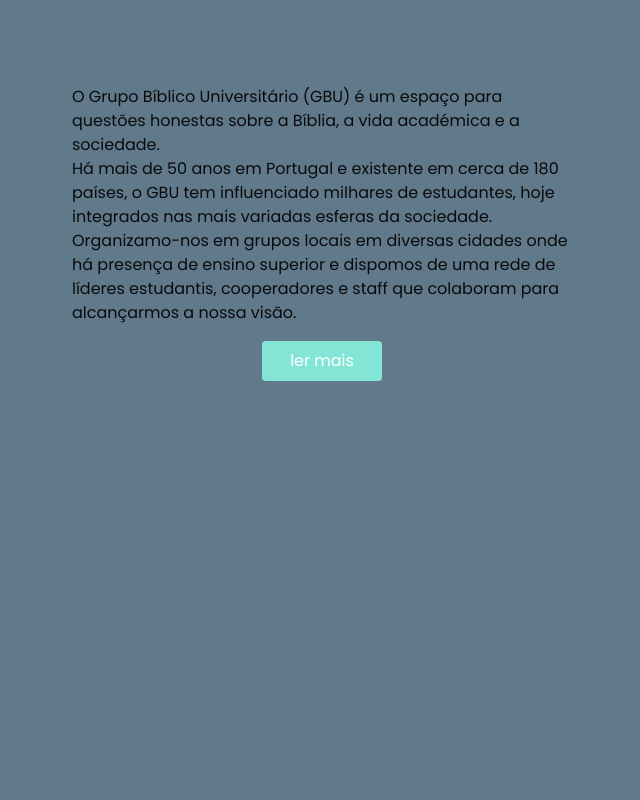
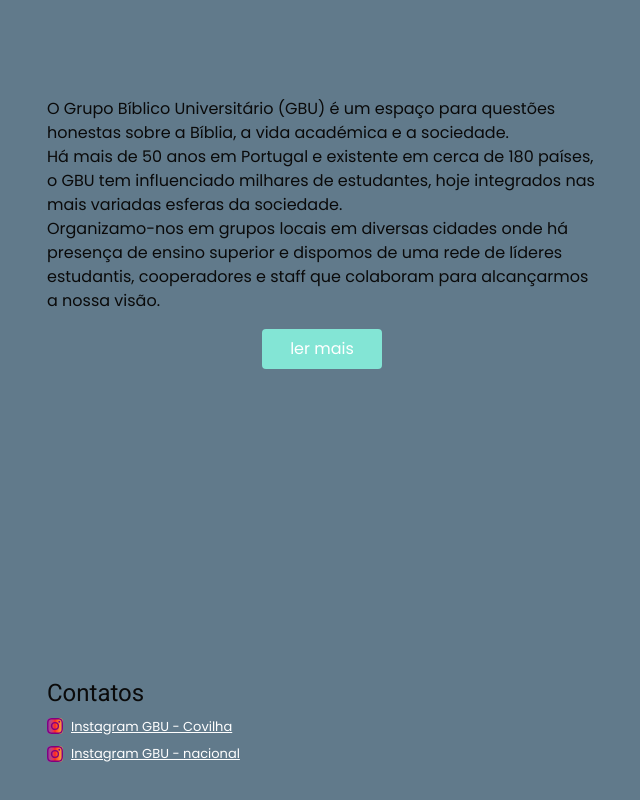
Before and after one commit to Juliano-Gomes/gbu-covilha-website, a Next.js app: page /sobre in a window 1280 px wide. Shown: the part 212-1012 px from the top of the page, without its empty margins (318-958 px from the left). Before the commit the page ends 800 px from the top, so only its background shows below. Built offline with nearby package versions, Linux system fonts and the light colour scheme.

Commit message:
ui edition

```diff
--- a/app/(landing)/page.tsx
+++ b/app/(landing)/page.tsx
@@ -5,7 +5,7 @@
 export default async function HomePage(){
     return(
         <section className="pt-[90px] w-full flex items-center ">
-            <section className="h-[100vh] md:flex-row md:items-start md:justify-center flex flex-col items-center justify-start w-full p-4 gap-4">
+            <section className="min-h-[100vh] md:flex-row md:items-start md:justify-center flex flex-col items-center justify-start w-full p-4 gap-4">
                 <PhotoCard/>
                 <section className="p-2 flex flex-col w-[90%] gap-3 sm:w-[500px] md:w-[550px]">
                     <h1 className="font-mono  text-2xl text-[#fff069]">GBU Covilha</h1>
@@ -14,18 +14,19 @@
                             O Grupo Bíblico Universitário tem na sua génese a iniciativa estudantil, sendo portanto um movimento feito de estudantes para estudantes. São os estudantes que assumem os principais papéis de liderança nos vários grupos locais distribuídos pelo país.
                         </p>
 
-                        <div className="flex flex-col gap-3">
+                        <div className="flex flex-col gap-5">
                             <h1 className="items-center text-[13px] flex gap-2 font-mono text-[#fff069]">
                                 <MapPin size={19} />
                                 <span>
                                  Bibioteca central da Ubi | Todas as quintas-feiras as 19h
                                 </span>
                             </h1>
-
-                            <p className="font-mono">
-                                és meu convidado para a proxima reunia da GBU COVILHA
-                            </p>
-
+                            <div className="flex rounded p-4 bg-[#fff069] flex-col sm:flex-row gap-3 items-center justify-center">
+                                <svg fill="#000000" className="w-[46px] font-bold h-[46px] " width="146px" height="146px" viewBox="-844.8 -844.8 3609.60 3609.60" xmlns="http://www.w3.org/2000/svg" stroke="#000000"><g id="SVGRepo_bgCarrier" strokeWidth="0"></g><g id="SVGRepo_tracerCarrier" strokeLinecap="round" strokeLinejoin="round"></g><g id="SVGRepo_iconCarrier"> <path d="M338.79-.011v527.66L-.034 821.298V1919.99h1920V821.297l-338.71-293.647V-.011H338.79Zm112.94 1203.953V112.93h1016.471v1091.012l-189.289 151.34H641.02l-189.29-151.34Zm1129.526-526.87 225.882 195.726v60.085l-225.882 180.706V677.07ZM112.907 932.881v-60.084L338.79 677.071v436.518L112.907 932.883Zm1694.23 144.678v623.323l-238.08-301.553-88.658 70.023 266.654 337.695H172.88l266.767-337.695-88.659-70.023-238.08 301.553V1077.56l488.47 390.777h717.29l488.47-390.777Zm-790.666-795.207v282.353h282.353v112.941H1016.47V960H903.529V677.647H621.176V564.706H903.53V282.353h112.942Z" fillRule="evenodd"></path> </g></svg>
+                                <p className="font-mono decoration-[3px] decoration-[#ff9385] underline text-[#000] font-bold flex items-center justify-center">
+                                    És nosso convidado para a proxima reunia da GBU COVILHA
+                                </p>
+                            </div>
                         </div>
                     </div>
                 </section>
--- a/app/(landing)/sobre/page.tsx
+++ b/app/(landing)/sobre/page.tsx
@@ -3,7 +3,7 @@
 export default async function AboutPage(){
     return(
         <section className="pt-[90px]  h-[100vh] w-[100vw] flex flex-col items-center gap-4 justify-center">
-            <section className="flex items-center justify-center md:w-[500px] font-mono w-[450px]">
+            <section className="flex items-center justify-center font-mono w-[90%]  sm:w-[500px] md:w-[550px]">
                 <p>
                     O Grupo Bíblico Universitário (GBU) é um espaço para questões honestas sobre a Bíblia, a vida académica e a sociedade.
                     <br />
--- a/app/layout.tsx
+++ b/app/layout.tsx
@@ -2,6 +2,7 @@
 import { Roboto , Poppins} from "next/font/google";
 import "./globals.css";
 import { Header } from "@/components/header-component";
+import { FooterComponent } from "@/components/footer-componet";
 
 const RobotoFont = Roboto({
   variable: "--font-roboto",
@@ -24,12 +25,13 @@
   return (
     <html lang="pt-br">
       <body
-        className={`${RobotoFont.variable} ${PoppinsFont.variable} bg-[#617a8b] w-screen antialiased`}
+        className={`${RobotoFont.variable} ${PoppinsFont.variable} gap-3 bg-[#617a8b] w-screen flex flex-col antialiased`}
       >
         <Header/>
         <main>
           {children}
         </main>
+        <FooterComponent/>
       </body>
     </html>
   );
--- /dev/null
+++ b/components/footer-componet.tsx
@@ -0,0 +1,28 @@
+import Link from "next/link"
+import { BsInstagram } from "react-icons/bs"
+
+export const FooterComponent = ()=>{
+    return(
+        <section className="w-screen flex items-center justify-center gap-4 p-3 min-h-[30vh]">
+            <div className="flex flex-col gap-2 w-[90%] sm:w-[500px] md:w-[550px]">
+                <h1 className="text-2xl font-sans">Contatos</h1>
+                <div className="flex flex-col gap-2">
+                    <Link href={"https://www.instagram.com/gbucovilha/"} className="font-mono flex text-white  underline decoration-white  gap-2 items-center font-medium">
+                        <div className="rounded bg-gradient-to-r from-[#833ab4] via-[#fd1d1d] to-[#fcb045]">
+                            <BsInstagram color="purple"/>
+                        </div>
+                        <span className="text-[13px]">Instagram GBU - Covilha</span>
+                    </Link>
+                    <Link href={"https://www.instagram.com/gbuportugal/"} className="font-mono flex text-white underline decoration-[#fff]  gap-2 items-center font-medium">
+                        <div className="rounded bg-gradient-to-r from-[#833ab4] via-[#fd1d1d] to-[#fcb045]">
+                            <BsInstagram color="purple"/>
+                        </div>
+                        <span className="text-[13px]">Instagram GBU - nacional</span>
+                    </Link>
+
+                </div>
+
+            </div>
+        </section>
+    )
+}
--- a/components/header-component.tsx
+++ b/components/header-component.tsx
@@ -8,7 +8,7 @@
     const [open,setOpen] = useState(false)
     return(
         <section className="fixed z-[478598349] bg-[#617a8b] flex p-2 items-center justify-around  font-sans top-0 min-w-[100%] w-screen h-[80px]">
-            <section className="group cursor-pointer flex gap-2 items-center">
+            <Link href={"/"} className="group cursor-pointer flex gap-2 items-center">
                 <div className="flex text-[25px] ">
                     <span className="text-[#83e5d5]">G</span>
                     <span className="text-[#fff069]">B</span>
@@ -17,11 +17,11 @@
                 <span className="text-[#fff069] text-sm transition-all group-hover:translate-x-[15px] translate-y-[-9px]">
                     covilha
                 </span>
-            </section>
+            </Link >
             <section className="w-[360px]  hidden p-2 sm:flex items-center justify-center">
                 <ul className="flex gap-4 font-sans">
                     <li>
-                        <Link href={"/"} className="flex gap-1 hover:text-[#83e5d5] transition-all hover:font-bold">
+                        <Link href={"/"} onClick={()=>setOpen(false)} className="flex gap-1 hover:text-[#83e5d5] transition-all hover:font-bold">
                             <House size={20}/>
                             <span>
                                 home
@@ -29,12 +29,12 @@
                         </Link>
                     </li>
                     <li>
-                        <Link href={"/sobre"} className="flex gap-1 hover:text-[#ff9385] transition-all hover:font-bold">
+                        <Link href={"/sobre"} onClick={()=>setOpen(false)} className="flex gap-1 hover:text-[#ff9385] transition-all hover:font-bold">
                             Sobre a GBU
                         </Link>
                     </li>
                     <li>
-                        <Link className="flex gap-1 hover:text-[#fff069] transition-all hover:font-bold" href={"https://gbu.pt/grupos-locais-2/"}>
+                        <Link onClick={()=>setOpen(false)} className="flex gap-1 hover:text-[#fff069] transition-all hover:font-bold" href={"https://gbu.pt/grupos-locais-2/"}>
                             GBU na sua cidade
                         </Link>
                     </li>
@@ -51,11 +51,11 @@
                         Menu
                     </span>
                 </div>
-                <section className={`z-[759345] absolute left-[15px] top-[110%]  p-2 ${open ? "flex" : "hidden" } transition-all rounded ease-in-out bg-[#6F8FAF] duration-150 w-[95%] sm:w-[80%]  h-[280px] flex  gap-2  `}>
+                <section className={`z-[759345] absolute left-[15px] top-[110%]  p-2 ${open ? "flex" : "hidden" } transition-all duration-100 rounded ease-in-out bg-[#6F8FAF] duration-150 w-[95%] sm:w-[80%]  h-[280px] flex  gap-2  `}>
                     <div className="flex flex-col">
                         <ul className="flex gap-4 flex-col p-4 font-sans">
                             <li className="hover:bg-[#fff069] w-[250px] p-2 rounded transition-all">
-                                <Link href={"/"} className="flex gap-1  hover:text-[#83e5d5] transition-all hover:font-bold">
+                                <Link onClick={()=>setOpen(false)} href={"/"} className="flex gap-1  hover:text-[#83e5d5] transition-all hover:font-bold">
                                     <House size={20}/>
                                     <span>
                                         home
@@ -63,12 +63,12 @@
                                 </Link>
                             </li>
                             <li className="hover:bg-[#83e5d5] w-[250px] p-2 rounded transition-all">
-                                <Link href={"/sobre"} className="flex gap-1 hover:text-[#ff9385] transition-all hover:font-bold">
+                                <Link onClick={()=>setOpen(false)} href={"/sobre"} className="flex gap-1 hover:text-[#ff9385] transition-all hover:font-bold">
                                     Sobre a GBU
                                 </Link>
                             </li>
                             <li className="hover:bg-[#ff9385] w-[250px] p-2 rounded transition-all" >
-                                <Link className="flex gap-1 hover:text-[#fff069] transition-all hover:font-bold" href={"https://gbu.pt/grupos-locais-2/"}>
+                                <Link onClick={()=>setOpen(false)} className="flex gap-1 hover:text-[#fff069] transition-all hover:font-bold" href={"https://gbu.pt/grupos-locais-2/"}>
                                     GBU na sua cidade
                                 </Link>
                             </li>
```
